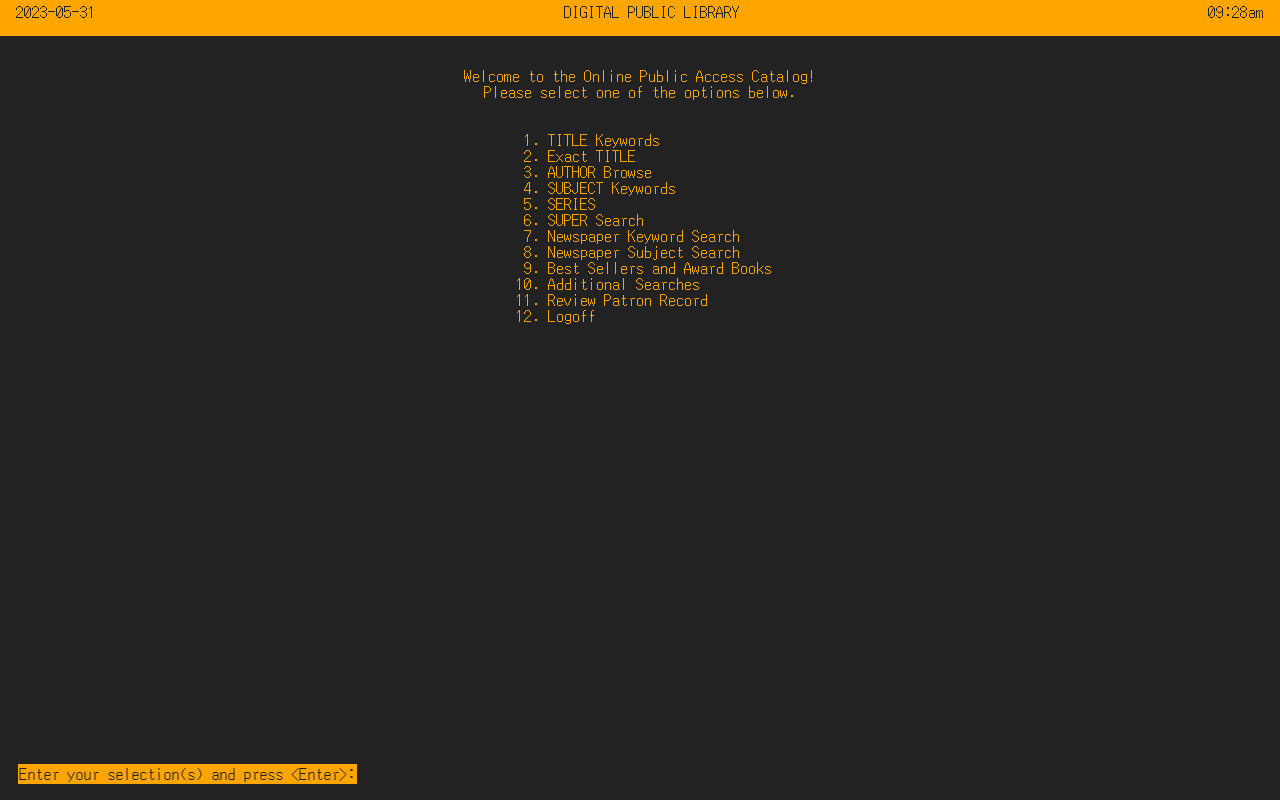
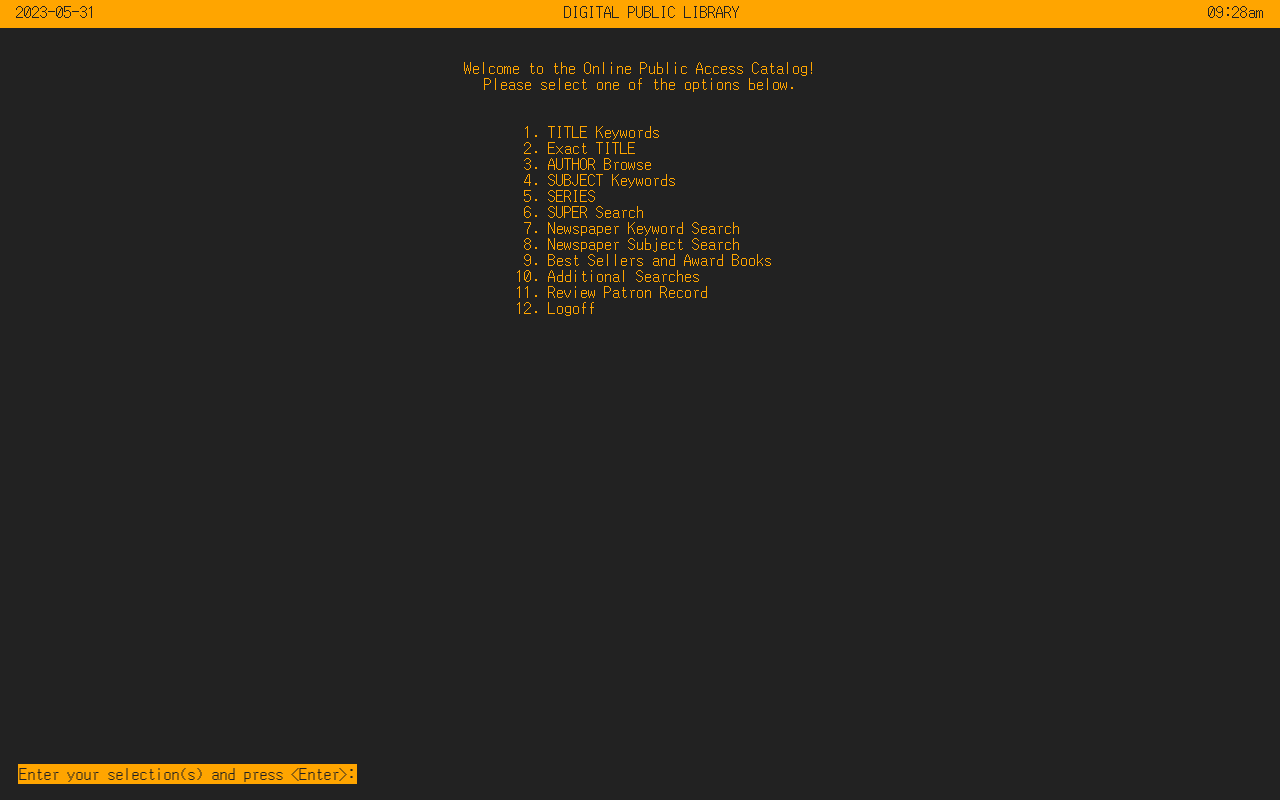
Before and after one commit to joe-no-body/retro-ui-vue, a Vue app: page / in a window 1280 px wide. Built offline with nearby package versions, Linux system fonts and the light colour scheme.

Commit message:
fix header height

```diff
--- a/src/assets/main.css
+++ b/src/assets/main.css
@@ -58,10 +58,10 @@ body {
 
 header {
   width: 100%;
-  height: 2rem;
+  height: 1.5em;
   background: var(--fg-color);
   color: var(--bg-color);
-  padding-top: 0.25rem;
+  padding-top: 0.25em;
 }
 
 header ul {
```
